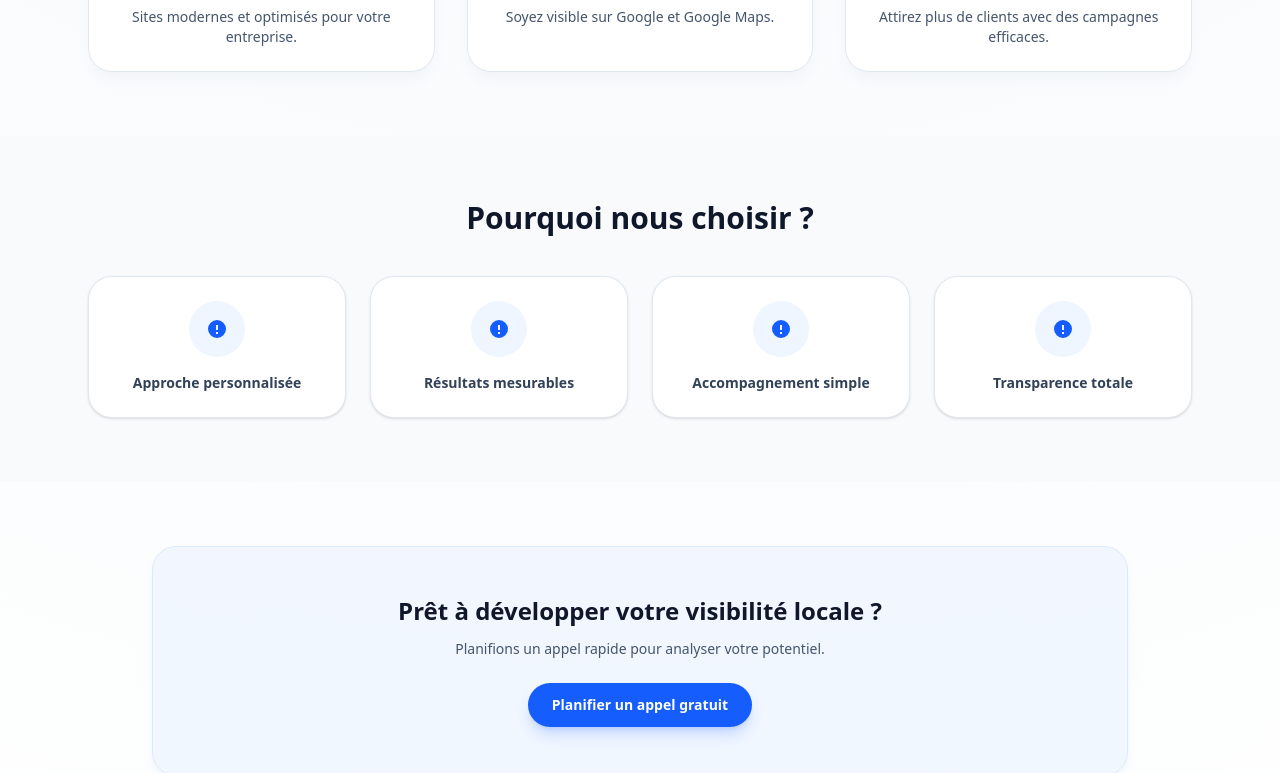
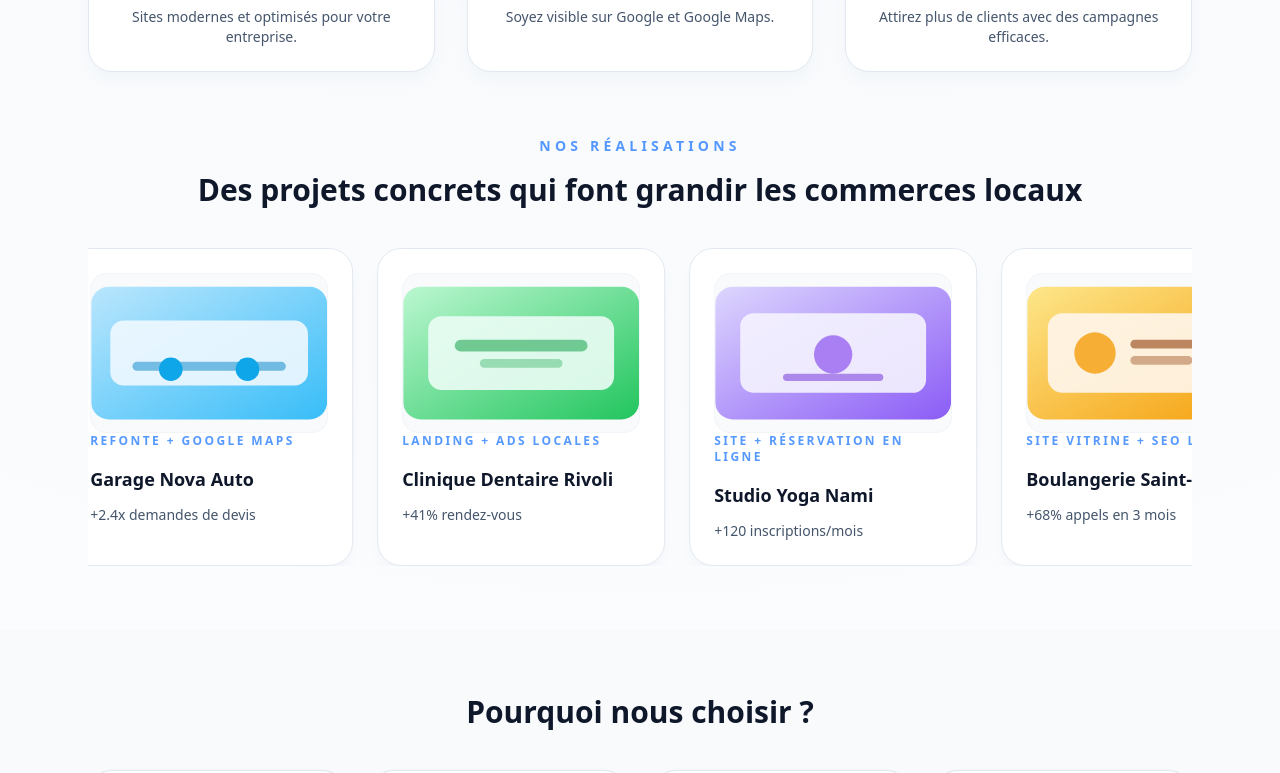
Before and after one commit to isazadesabuhi/webvous, a Next.js app: page / in a window 1280 px wide. Shown: the part 1180-1953 px from the top of the page. Built offline with nearby package versions, Linux system fonts and the light colour scheme.

Commit message:
second commit

```diff
--- a/app/globals.css
+++ b/app/globals.css
@@ -24,3 +24,12 @@ body {
   color: var(--foreground);
   font-family: var(--font-sans), ui-sans-serif, system-ui, sans-serif;
 }
+
+@keyframes marquee {
+  0% {
+    transform: translateX(0);
+  }
+  100% {
+    transform: translateX(-50%);
+  }
+}
--- a/app/page.tsx
+++ b/app/page.tsx
@@ -1,5 +1,8 @@
+import Link from "next/link";
+
 const navLinks = [
   { label: "Nos Services", href: "#services" },
+  { label: "Nos Réalisations", href: "#realisations" },
   { label: "Pourquoi Nous Choisir", href: "#pourquoi" },
   { label: "Contact", href: "#contact" },
 ];
@@ -48,6 +51,87 @@ const solutions = [
   },
 ];
 
+const demoWorks = [
+  {
+    title: "Boulangerie Saint-Honoré",
+    category: "Site vitrine + SEO local",
+    result: "+68% appels en 3 mois",
+    image: (
+      <svg viewBox="0 0 320 180" className="h-full w-full">
+        <defs>
+          <linearGradient id="bg-boulangerie" x1="0" y1="0" x2="1" y2="1">
+            <stop offset="0%" stopColor="#fde68a" />
+            <stop offset="100%" stopColor="#f59e0b" />
+          </linearGradient>
+        </defs>
+        <rect width="320" height="180" rx="24" fill="url(#bg-boulangerie)" />
+        <rect x="28" y="36" width="264" height="108" rx="20" fill="#fff7ed" opacity="0.9" />
+        <circle cx="92" cy="90" r="28" fill="#f59e0b" opacity="0.8" />
+        <rect x="140" y="72" width="120" height="12" rx="6" fill="#92400e" opacity="0.6" />
+        <rect x="140" y="94" width="84" height="12" rx="6" fill="#92400e" opacity="0.4" />
+      </svg>
+    ),
+  },
+  {
+    title: "Garage Nova Auto",
+    category: "Refonte + Google Maps",
+    result: "+2.4x demandes de devis",
+    image: (
+      <svg viewBox="0 0 320 180" className="h-full w-full">
+        <defs>
+          <linearGradient id="bg-garage" x1="0" y1="0" x2="1" y2="1">
+            <stop offset="0%" stopColor="#bae6fd" />
+            <stop offset="100%" stopColor="#38bdf8" />
+          </linearGradient>
+        </defs>
+        <rect width="320" height="180" rx="24" fill="url(#bg-garage)" />
+        <rect x="26" y="46" width="268" height="88" rx="18" fill="#f0f9ff" opacity="0.9" />
+        <rect x="56" y="102" width="208" height="12" rx="6" fill="#0284c7" opacity="0.5" />
+        <circle cx="108" cy="112" r="16" fill="#0ea5e9" />
+        <circle cx="212" cy="112" r="16" fill="#0ea5e9" />
+      </svg>
+    ),
+  },
+  {
+    title: "Clinique Dentaire Rivoli",
+    category: "Landing + Ads locales",
+    result: "+41% rendez-vous",
+    image: (
+      <svg viewBox="0 0 320 180" className="h-full w-full">
+        <defs>
+          <linearGradient id="bg-clinic" x1="0" y1="0" x2="1" y2="1">
+            <stop offset="0%" stopColor="#bbf7d0" />
+            <stop offset="100%" stopColor="#22c55e" />
+          </linearGradient>
+        </defs>
+        <rect width="320" height="180" rx="24" fill="url(#bg-clinic)" />
+        <rect x="34" y="40" width="252" height="100" rx="18" fill="#ecfdf5" opacity="0.9" />
+        <rect x="70" y="72" width="180" height="16" rx="8" fill="#16a34a" opacity="0.55" />
+        <rect x="104" y="98" width="112" height="12" rx="6" fill="#16a34a" opacity="0.35" />
+      </svg>
+    ),
+  },
+  {
+    title: "Studio Yoga Nami",
+    category: "Site + réservation en ligne",
+    result: "+120 inscriptions/mois",
+    image: (
+      <svg viewBox="0 0 320 180" className="h-full w-full">
+        <defs>
+          <linearGradient id="bg-yoga" x1="0" y1="0" x2="1" y2="1">
+            <stop offset="0%" stopColor="#ddd6fe" />
+            <stop offset="100%" stopColor="#8b5cf6" />
+          </linearGradient>
+        </defs>
+        <rect width="320" height="180" rx="24" fill="url(#bg-yoga)" />
+        <rect x="34" y="36" width="252" height="108" rx="18" fill="#f5f3ff" opacity="0.9" />
+        <circle cx="160" cy="92" r="26" fill="#7c3aed" opacity="0.6" />
+        <rect x="92" y="118" width="136" height="10" rx="5" fill="#6d28d9" opacity="0.5" />
+      </svg>
+    ),
+  },
+];
+
 const reasons = [
   { label: "Approche personnalisée" },
   { label: "Résultats mesurables" },
@@ -60,9 +144,9 @@ export default function Home() {
     <div className="min-h-screen bg-[radial-gradient(circle_at_top,_#eff6ff_0%,_#f8fafc_45%,_#ffffff_100%)] text-slate-800">
       <header className="sticky top-0 z-10 border-b border-slate-200/70 bg-white/80 backdrop-blur">
         <div className="mx-auto flex w-full max-w-6xl items-center justify-between px-6 py-5">
-          <div className="text-lg font-semibold tracking-tight">
+          <Link href="/" className="text-lg font-semibold tracking-tight">
             Web<span className="text-blue-600">vous</span>
-          </div>
+          </Link>
           <nav className="hidden items-center gap-8 text-sm font-medium text-slate-600 md:flex">
             {navLinks.map((link) => (
               <a key={link.href} href={link.href} className="hover:text-slate-900">
@@ -176,6 +260,43 @@ export default function Home() {
           </div>
         </section>
 
+        <section
+          id="realisations"
+          className="mx-auto w-full max-w-6xl px-6 pb-16"
+        >
+          <div className="text-center">
+            <p className="text-sm font-semibold uppercase tracking-[0.3em] text-blue-500/80">
+              Nos Réalisations
+            </p>
+            <h2 className="mt-4 text-3xl font-semibold text-slate-900">
+              Des projets concrets qui font grandir les commerces locaux
+            </h2>
+          </div>
+          <div className="relative mt-10 overflow-hidden">
+            <div className="pointer-events-none absolute inset-y-0 left-0 w-24 bg-gradient-to-r from-white via-white/80 to-transparent" />
+            <div className="pointer-events-none absolute inset-y-0 right-0 w-24 bg-gradient-to-l from-white via-white/80 to-transparent" />
+            <div className="flex w-max gap-6 animate-[marquee_22s_linear_infinite]">
+              {[...demoWorks, ...demoWorks].map((work, index) => (
+                <div
+                  key={`${work.title}-${index}`}
+                  className="w-72 rounded-3xl border border-slate-200 bg-white p-6 shadow-lg shadow-slate-100"
+                >
+                  <div className="h-40 w-full overflow-hidden rounded-2xl border border-slate-100 bg-slate-50">
+                    {work.image}
+                  </div>
+                  <p className="text-xs font-semibold uppercase tracking-[0.2em] text-blue-500/80">
+                    {work.category}
+                  </p>
+                  <h3 className="mt-4 text-lg font-semibold text-slate-900">
+                    {work.title}
+                  </h3>
+                  <p className="mt-3 text-sm text-slate-600">{work.result}</p>
+                </div>
+              ))}
+            </div>
+          </div>
+        </section>
+
         <section id="pourquoi" className="bg-slate-50">
           <div className="mx-auto w-full max-w-6xl px-6 py-16 text-center">
             <h2 className="text-3xl font-semibold text-slate-900">
```
